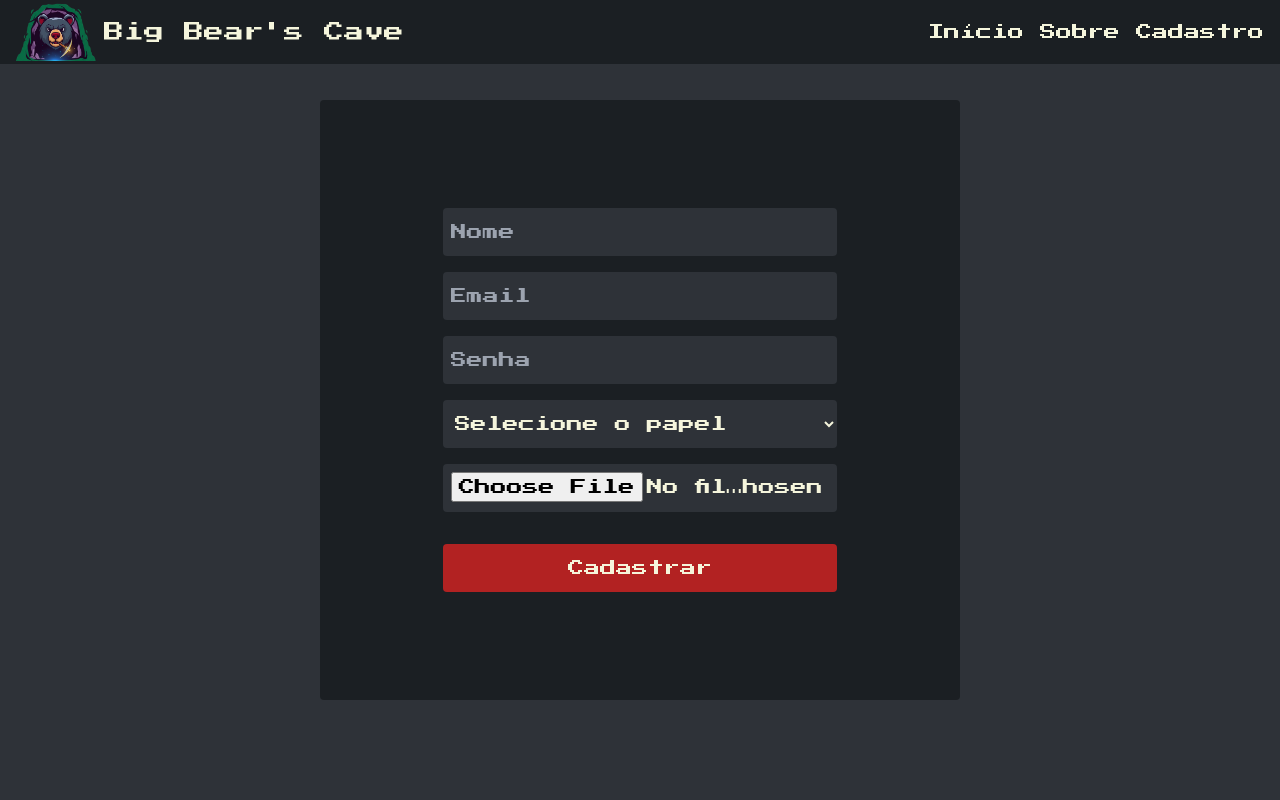
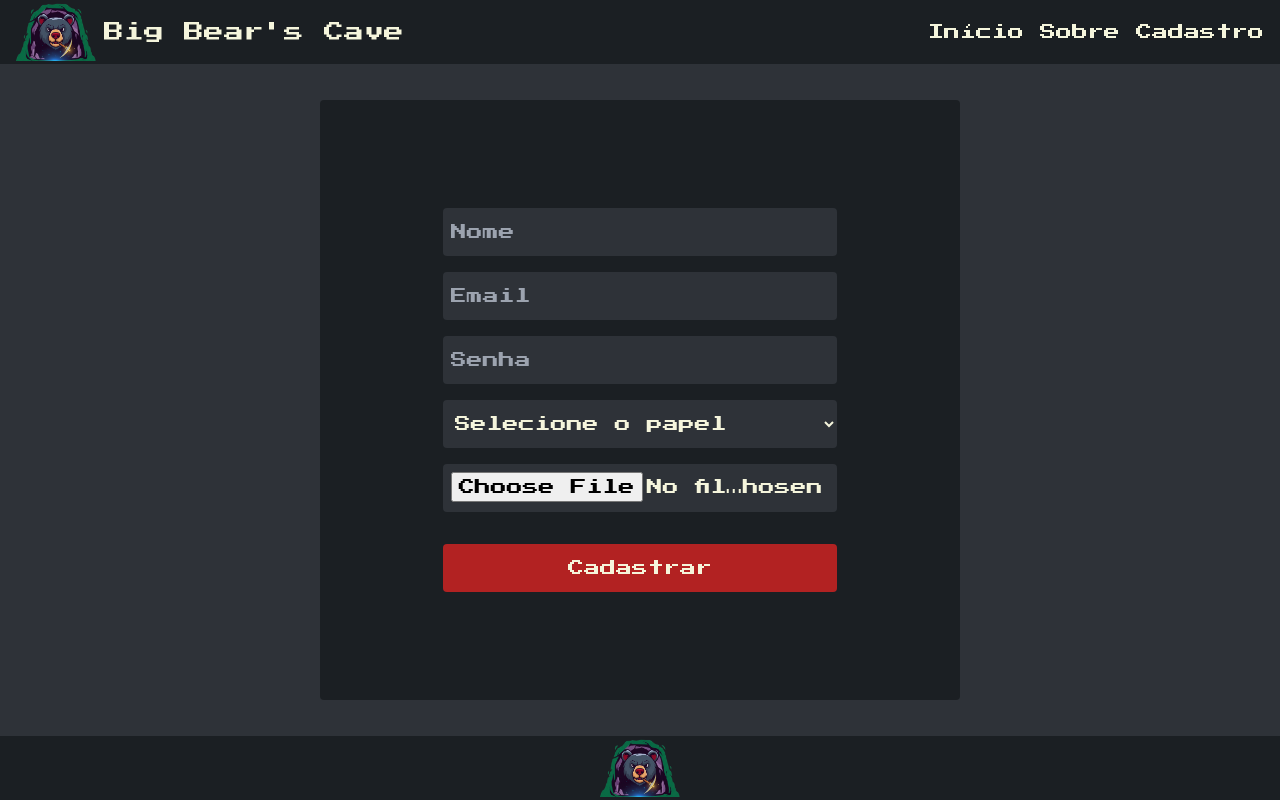
Before and after one commit to paulo-campos-57/Big-Bear-Cave, a React (Vite) app in the folder frontend/: page /cadastro in a window 1280 px wide. Built offline with nearby package versions, Linux system fonts and the light colour scheme.

Commit message:
style: create site footer

```diff
--- /dev/null
+++ b/frontend/src/components/Footer.tsx
@@ -0,0 +1,9 @@
+export default function Footer() {
+    return (
+        <>
+            <div className="bg-darkSlate h-16 flex items-center justify-center text-lightGray text-center py-2 w-full fixed bottom-0 z-30">
+                <img src="/images/logoBear.png" className="w-20" />
+            </div>
+        </>
+    );
+}
--- a/frontend/src/pages/Cadastro.tsx
+++ b/frontend/src/pages/Cadastro.tsx
@@ -1,6 +1,7 @@
 import { useState } from "react";
 import Header from "../components/Header";
 import { toast } from "react-toastify";
+import Footer from "../components/Footer";
 
 type FormDataType = {
     name: string;
@@ -128,6 +129,7 @@ export default function Cadastro() {
                     Cadastrar
                 </button>
             </form>
+            <Footer />
         </div>
     );
 }
--- a/frontend/src/pages/Index.tsx
+++ b/frontend/src/pages/Index.tsx
@@ -1,11 +1,13 @@
+import Footer from "../components/Footer";
 import Header from "../components/Header";
 
 export default function Index() {
-    return(
+    return (
         <>
             <div className="font-pressStart w-screen h-screen bg-charcoal flex flex-col items-center justify-center">
                 <Header />
                 <h1 className="text-2xl text-offWhite">Lorem Ipsum</h1>
+                <Footer />
             </div>
         </>
     );
```
